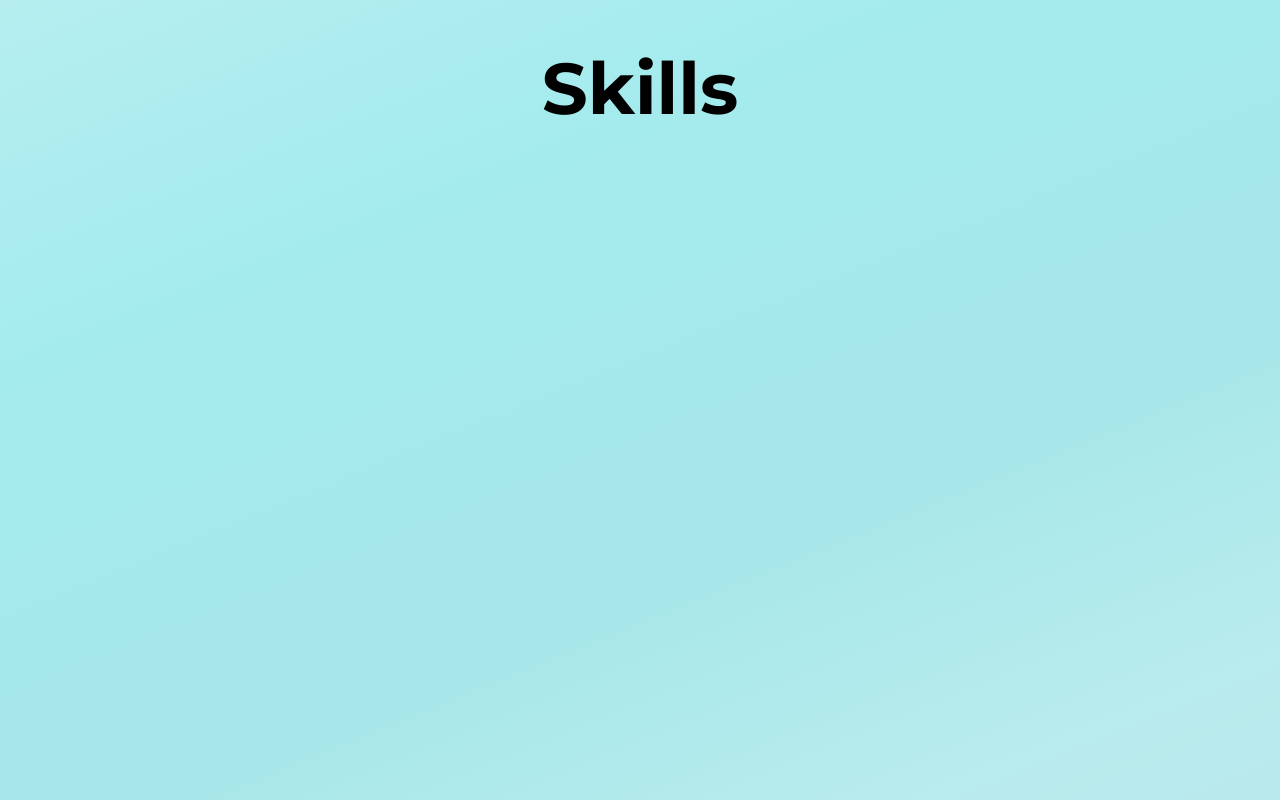
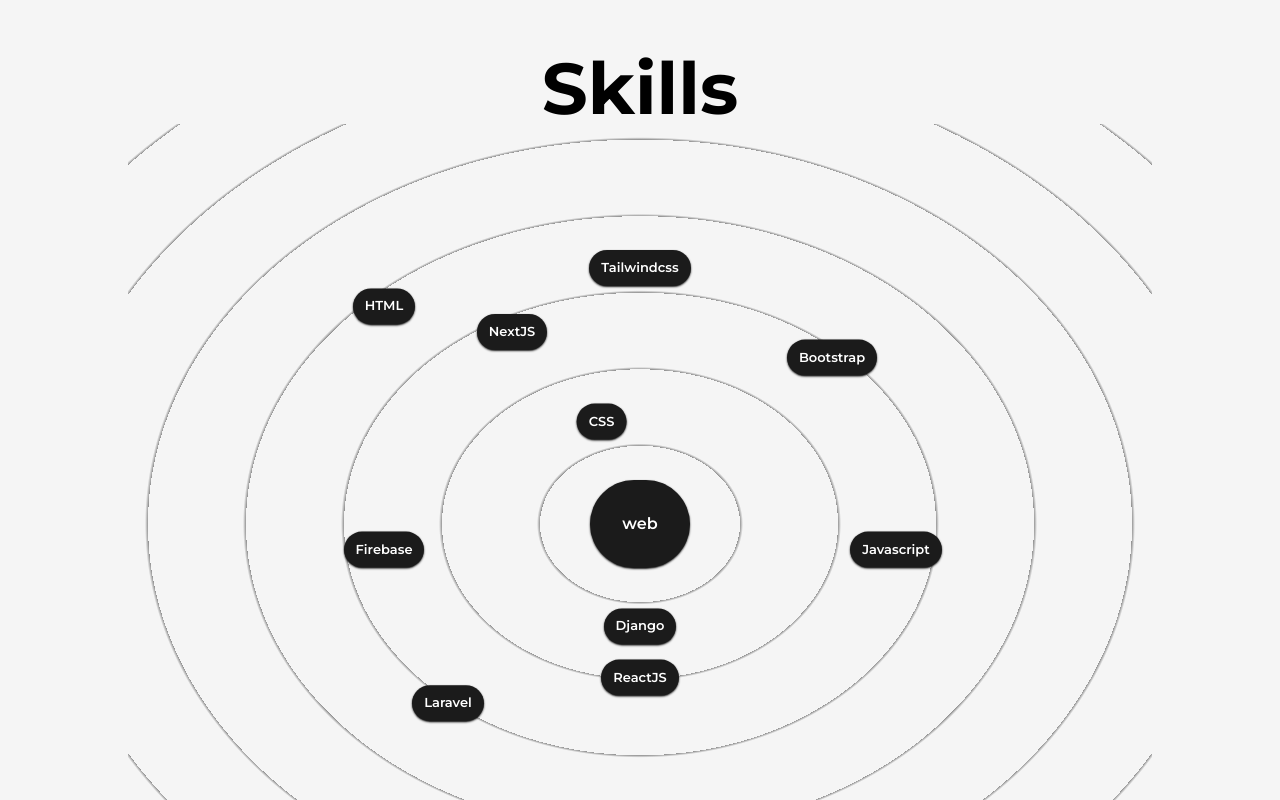
Before and after one commit to s-kvng/Nextjs-Developer-Porfolio, a Next.js app: page /about in a window 1280 px wide. Shown: the part 1040-1840 px from the top of the page. Built offline with nearby package versions, Linux system fonts and the light colour scheme.

Commit message:
Add skills section

```diff
--- /dev/null
+++ b/src/components/Skill.js
@@ -0,0 +1,23 @@
+import React from 'react';
+
+import { motion } from 'framer-motion';
+
+const Skill = ({ name , x , y }) => {
+
+  return (
+    <>
+         <motion.div className=" bg-dark py-2 px-3 rounded-full text-white text-[13px] font-semibold flex items-center justify-center shadow-sm
+          shadow-dark hover:cursor-pointer absolute"
+          whileHover={{scale:1.05}}
+          iynitial={{x:0,y:0}}
+          whileInView={{x:x,y:y}}
+          transition={{duration : 1.5}}
+          viewport={{ once : true }}
+        >
+          {name}
+        </motion.div>
+    </>
+  )
+}
+
+export default Skill
--- a/src/components/Skills.js
+++ b/src/components/Skills.js
@@ -1,14 +1,45 @@
-import React from 'react'
+import React from "react";
+
+import { motion } from 'framer-motion';
+
+import Skill from "./Skill";
+
+const skillList = [
+  {name : "HTML" , x:"-20vw" , y:"-17vw"},
+  {name : "CSS" , x:"-3vw" , y:"-8vw"},
+  {name : "Javascript" , x:"20vw" , y:"2vw"},
+  {name : "ReactJS" , x:"0vw" , y:"12vw"},
+  {name : "NextJS" , x:"-10vw" , y:"-15vw"},
+  {name : "Tailwindcss" , x:"0vw" , y:"-20vw"},
+  {name : "Bootstrap" , x:"15vw" , y:"-13vw"},
+  {name : "Firebase" , x:" -20vw" , y:" 2vw"},
+  {name : "Django" , x:"0vw" , y:" 8vw"},
+  {name : "Laravel" , x:"-15vw" , y:"14vw"},
+]
 
 const Skills = () => {
   return (
     <>
-    <h2 className='text-7xl font-bold mt-64 w-full text-center' >Skills</h2>
-    <div className=' w-full relative h-screen flex  items-center justify-center rounded-full'>
+      <h2 className="text-7xl font-bold mt-64 w-full text-center">Skills</h2>
+      <div className=" w-full relative h-screen flex  items-center justify-center bg-circularLight ">
+        <motion.div className=" bg-dark p-8 rounded-full text-white font-semibold flex items-center justify-center shadow-sm shadow-dark hover:cursor-pointer"
+          whileHover={
+            {scale:1.05}
+          }
+        >
+          web
+        </motion.div>
+      {/* <Skill name="css" x="-5vw" y="-10vw" /> */}
+      {
+        skillList.map((skill , index)=>(
+          <Skill key={index} name={skill.name} x={skill.x} y={skill.y}  />
+        ))
+      }
+      </div>
 
-    </div>
+
     </>
-  )
-}
+  );
+};
 
-export default Skills
+export default Skills;
--- a/src/pages/_app.js
+++ b/src/pages/_app.js
@@ -23,7 +23,7 @@
       </Head>
 
       <main
-        className={` ${montserrat.variable}  font-mont bg-blue-gradient w-full min-h-screen`}
+        className={` ${montserrat.variable}  font-mont  w-full min-h-screen`}
       >
         <NavBar />
         <Component {...pageProps} />
--- a/src/pages/about/index.js
+++ b/src/pages/about/index.js
@@ -42,7 +42,7 @@
         <meta name="description" content="any description" />
       </Head>
 
-      <main className="flex flex-col w-full py-32">
+      <main className="flex flex-col w-full py-32 bg-[#f5f5f5]">
         <Layout className=" pt-14  px-32">
           <AnimatedText text={`Passion Fuels Purpose!`} className="mb-14" />
 
--- a/src/pages/index.js
+++ b/src/pages/index.js
@@ -44,7 +44,7 @@
         <title className=" font-bold">Nathaniel E. Adama</title>
         <meta name="description" content="Generated by create next app" />
       </Head>
-      <main className="flex items-center text-black w-full min-h-screen  ">
+      <main className="flex items-center text-black w-full min-h-screen  bg-blue-gradient ">
         <Layout className={`py-24 px-32`}>
           <div className={`flex justify-between items-center w-full `}>
             <div className=" w-1/2 ">
--- a/tailwind.config.js
+++ b/tailwind.config.js
@@ -21,6 +21,9 @@
     animation: {
       'spin-slow' : "spin 7s linear infinite",
     },
+    backgroundImage : {
+      circularLight : "repeating-radial-gradient(rgba(0 ,0 ,0, 0.4) 2px, #f5f5f5 5px , #f5f5f5 100px);"
+    },
     },
   },
   plugins: [],
```
